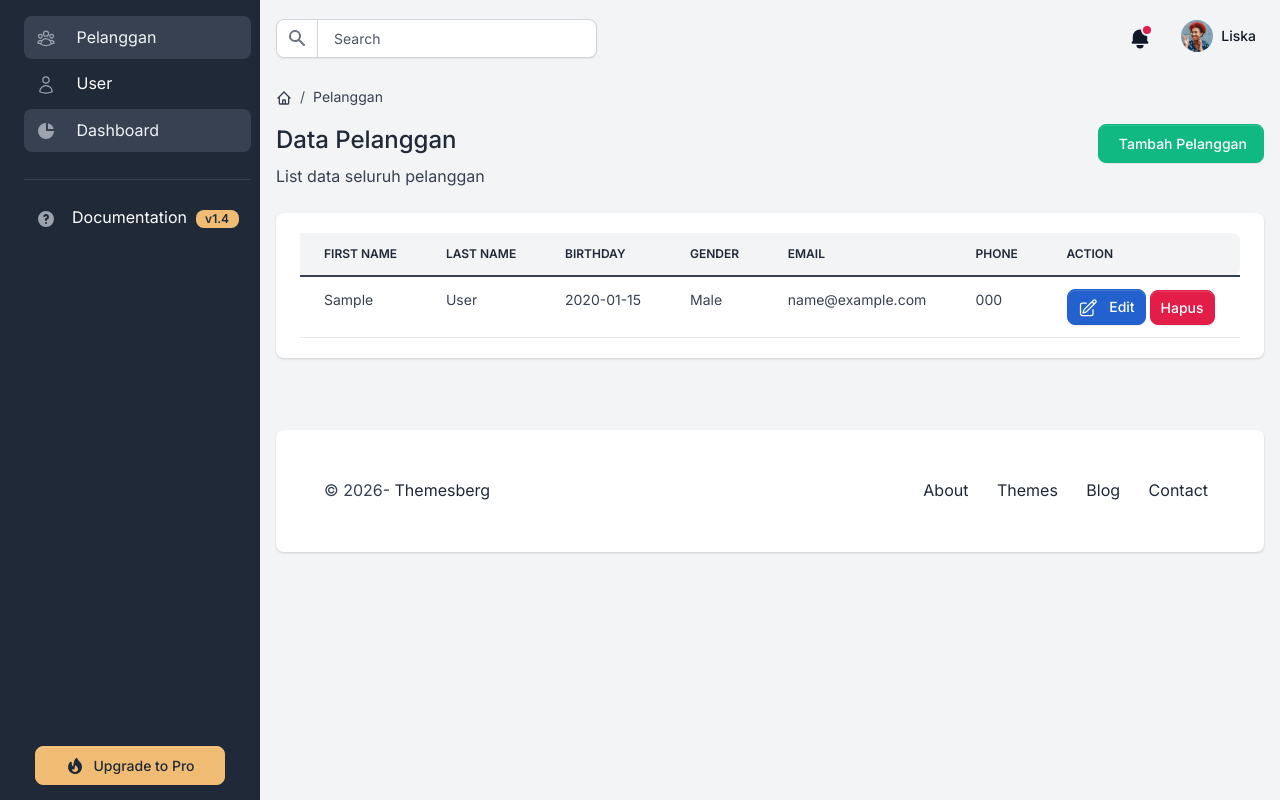
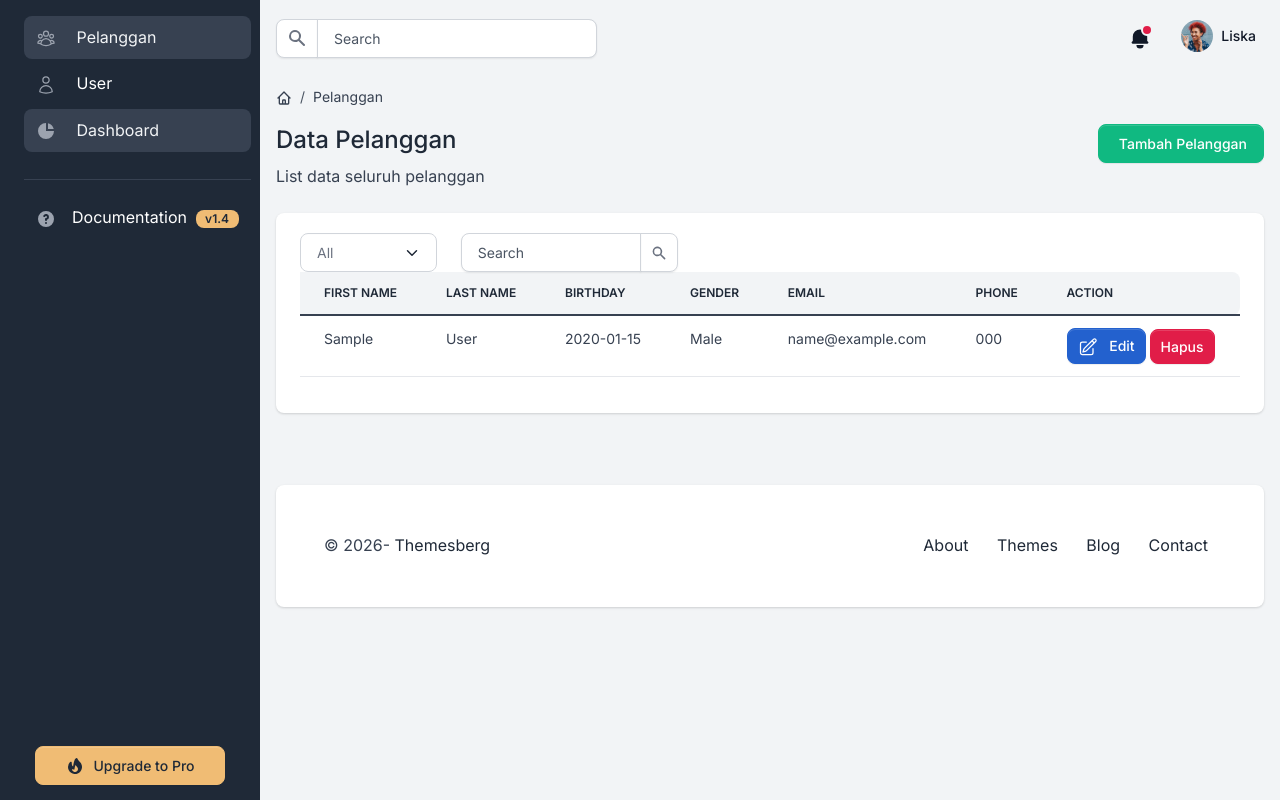
Before and after one commit to na-ilah25ti-debug/Laravel-nailahzulfa2tib, a Laravel app: page /pelanggan in a window 1280 px wide. Run offline with Laravel 12, Linux system fonts and the light colour scheme; tables that the repository leaves empty hold one stand-in row (values such as "Sample post"); parts of the project's set-up code (start-up, migrations or seed data) failed here and were passed over.

Commit message:
pertemuan 12

```diff
--- a/app/Http/Controllers/PelangganController.php
+++ b/app/Http/Controllers/PelangganController.php
@@ -4,15 +4,20 @@ namespace App\Http\Controllers;
 
 use Illuminate\Http\Request;
 use App\Models\Pelanggan;
-
+use Illuminate\Database\Eloquent\Builder;
 class PelangganController extends Controller
 {
     /**
      * Display a listing of the resource.
      */
-    public function index()
+   public function index(Request $request)
     {
-        $data['dataPelanggan'] = Pelanggan::all();
+        $filterableColums = ['gender'];
+        $searchableColumns = ['first_name', 'last_name', 'email'];
+
+        $data['dataPelanggan'] = Pelanggan::filter($request, $filterableColums)
+                    ->search($request, $searchableColumns)
+                    ->paginate(5);
         return view('admin.pelanggan.index', $data);
     }
 
--- a/app/Models/Pelanggan.php
+++ b/app/Models/Pelanggan.php
@@ -2,6 +2,7 @@
 
 namespace App\Models;
 
+use Illuminate\Database\Eloquent\Builder;
 use Illuminate\Database\Eloquent\Model;
 
 class Pelanggan extends Model
@@ -17,4 +18,24 @@ class Pelanggan extends Model
         'email',
         'phone',
     ];
+    public function scopeFilter(Builder $query, $request, array $filterableColumns): Builder
+    {
+        foreach ($filterableColumns as $column) {
+            if ($request->filled($column)) {
+                $query->where($column, $request->input($column));
+            }
+        }
+        return $query;
+    }
+
+    public function scopeSearch($query, $request, array $columns)
+    {
+        if ($request->filled('search')) {
+            $query->where(function ($q) use ($request, $columns) {
+                foreach ($columns as $column) {
+                    $q->orWhere($column, 'LIKE', '%' . $request->search . '%');
+                }
+            });
+        }
+    }
 }
--- a/resources/views/admin/pelanggan/index.blade.php
+++ b/resources/views/admin/pelanggan/index.blade.php
@@ -38,6 +38,33 @@
         <div class="card border-0 shadow mb-4">
             <div class="card-body">
                 <div class="table-responsive">
+                    <div class="table-responsive">
+                        <form method="GET" action="{{ route('pelanggan.index') }}">
+                            <div class="row">
+                                <div class="col-md-2">
+                                    <select name="gender" class="form-select" onchange="this.form.submit()">
+                                        <option value="">All</option>
+                                        <option value="Male" {{ request('gender')=='Male' ? 'selected' : '' }}>Male</option>
+                                        <option value="Female" {{ request('gender')=='Female' ? 'selected' : '' }}>Female</option>
+                                    </select>
+                                </div>
+                                <div class="col-md-3">
+                                    <div class="input-group">
+                                        <input type="text" name="search" class="form-control" id="exampleInputIconRight" value="{{request('search')}}" placeholder="Search" aria-label="Search">
+                                        <button type="submit" class="input-group-text" id="basic-addon2">
+                                            <svg class="icon icon-xxs" fill="currentColor" viewBox="0 0 20 20" xmlns="http://www.w3.org/2000/svg">
+                                                <path fill-rule="evenodd" d="M8 4a4 4 0 100 8 4 4 0 000-8zM2 8a6 6 0 1110.89 3.476l4.817 4.817a1 1 0 01-1.414 1.414l-4.816-4.816A6 6 0 012 8z" clip-rule="evenodd"></path>
+                                            </svg>
+                                        </button>
+                                        @if (request()->filled('search'))
+                                        <a href="{{ route('pelanggan.index', request()->only('gender')) }}" class="btn btn-outline-secondary" id="clear-search"> Clear</a>
+                                        @endif
+                                    </div>
+                                </div>
+
+                            </div>
+                        </form>
+
                         <table id="table-pelanggan" class="table table-centered table-nowrap mb-0 rounded">
                             <thead class="thead-light">
                                 <tr>
@@ -87,6 +114,10 @@
                                 @endforeach
                             </tbody>
                         </table>
+                        <div class="mt-3">
+                            {{ $dataPelanggan->links('pagination::bootstrap-5') }}
+                        </div>
+                    </div>
                 </div>
             </div>
         </div>
```
Also changed, not shown: database/seeders/CreateFirstUser.php (added, +23 -0 lines), database/seeders/CreatePelangganDummy.php (added, +31 -0 lines), database/migrations/2026_10_20_065027_create_pelanggan_table.php (deleted), database/migrations/2026_10_26_125748_create_pelanggan_table.php (deleted), resources/views/admin/user/create.blade.php (renamed from resources/views/admin/pelanggan/user/create.blade.php), resources/views/admin/user/edit.blade.php (renamed from resources/views/admin/pelanggan/user/edit.blade.php), resources/views/admin/user/index.blade.php (renamed from resources/views/admin/pelanggan/user/index.blade.php), 1 other file. Lines whose indentation alone changed are shown as unchanged.
